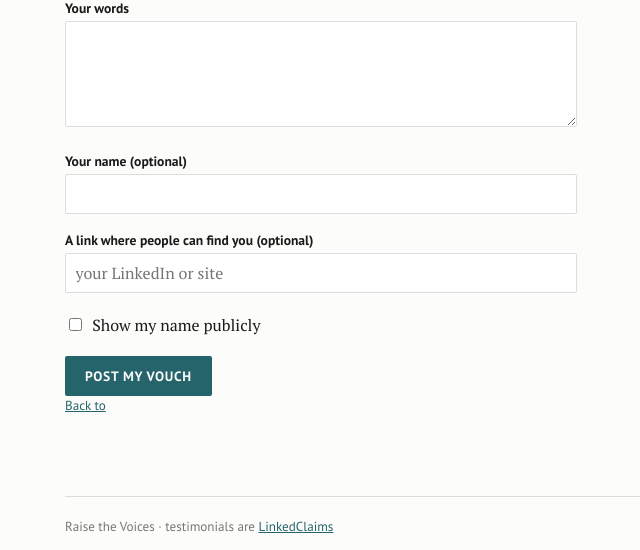
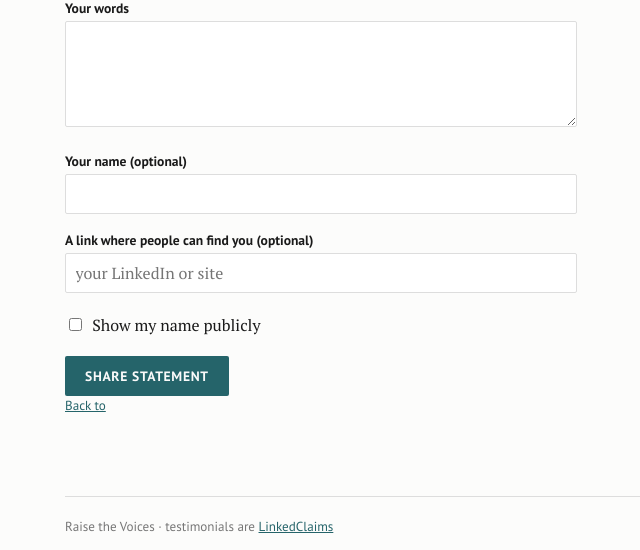
Before and after one commit to Cooperation-org/act, a Django app: template campaigns/templates/campaigns/vouch.html in a window 1280 px wide. Shown: the part 197-747 px from the top of the page, without its empty margins (111-751 px from the left). Run offline with Django 4.2, Linux system fonts and the light colour scheme; the template is opened without the code that fills it, so the values that code supplies are empty.

Commit message:
Vouch button: 'Share statement' (plain language)
Co-Authored-By: Claude Opus 4.8 (1M context) <noreply@anthropic.com>

```diff
--- a/campaigns/templates/campaigns/vouch.html
+++ b/campaigns/templates/campaigns/vouch.html
@@ -36,7 +36,7 @@
 
   <p><label><input type="checkbox" name="show_identity"{% if form.show_identity %} checked{% endif %}> Show my name publicly</label></p>
 
-  <button class="btn" type="submit">Post my vouch</button>
+  <button class="btn" type="submit">Share statement</button>
 </form>
 
 <p class="meta"><a href="{% url 'campaign' c.slug %}">Back to {{ c.title }}</a></p>
```
